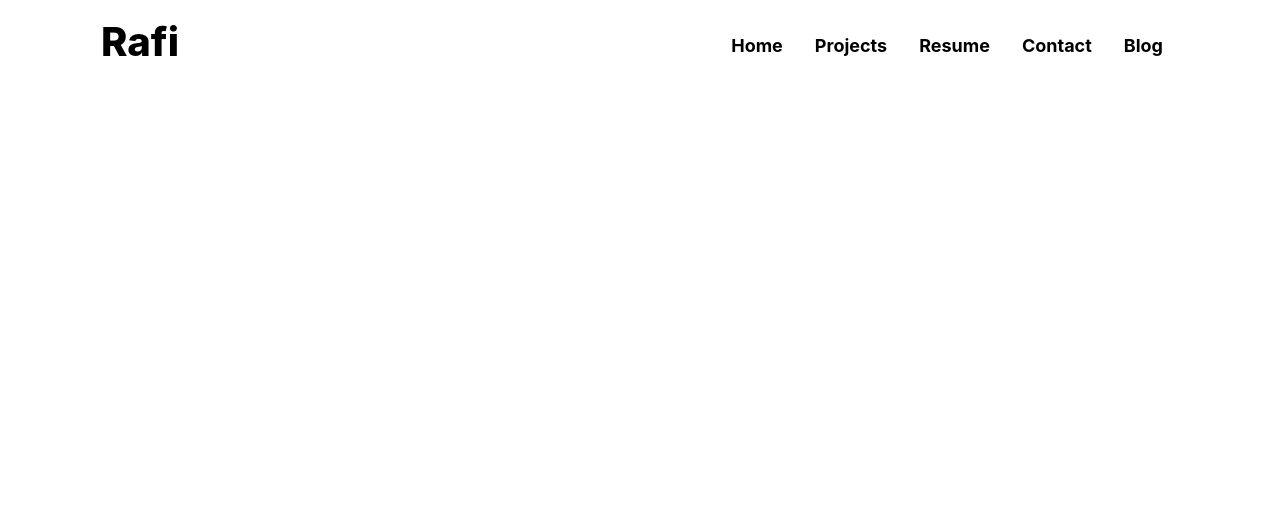
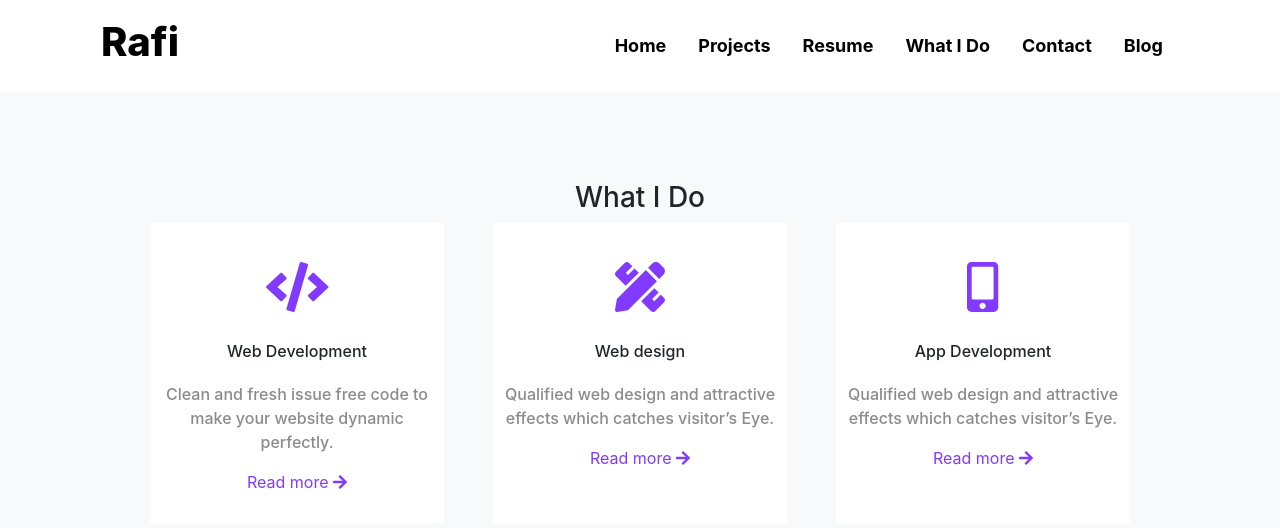
Before and after one commit to Rafi-Genon/rafi-portfolio, a React (Create React App) app: page /iDo in a window 1280 px wide. Shown: the top 528 px of the page. Built offline with nearby package versions, Linux system fonts and the light colour scheme.

Commit message:
wha i do section added

```diff
--- a/package.json
+++ b/package.json
@@ -4,7 +4,10 @@
   "private": true,
   "dependencies": {
     "@fortawesome/fontawesome-svg-core": "^1.2.35",
+    "@fortawesome/free-brands-svg-icons": "^5.15.3",
+    "@fortawesome/free-regular-svg-icons": "^5.15.3",
     "@fortawesome/free-solid-svg-icons": "^5.15.3",
+    "@fortawesome/react-fontawesome": "^0.1.14",
     "@testing-library/jest-dom": "^5.12.0",
     "@testing-library/react": "^11.2.6",
     "@testing-library/user-event": "^12.8.3",
--- a/src/App.js
+++ b/src/App.js
@@ -11,6 +11,7 @@ import Projects from './Components/Projects/Projects';
 import Contact from './Components/Contact/Contact';
 import Resume from './Components/Resume/Resume';
 import Blog from './Components/Blog/Blog';
+import WhatIDO from './Components/WhatIDo/WhatIDO';
 
 function App() {
   return (
@@ -35,8 +36,12 @@ function App() {
             <Contact />
           </Route>
 
+          <Route path="/iDo">
+            <WhatIDO></WhatIDO>
+          </Route>
+
           <Route path="/blog">
-           <Blog></Blog>
+            <Blog></Blog>
           </Route>
 
           <Route path="/resume">
--- a/src/Components/NavabarMain/NavbarMain.js
+++ b/src/Components/NavabarMain/NavbarMain.js
@@ -14,6 +14,7 @@ const NavbarMain = () => {
                     <Link style={{ textDecoration: 'none', fontSize: '18px', color: 'black', fontWeight: 'bold' }} to="/home" className="mx-3 my-4"><span className="nav-content">Home</span></Link><br />
                     <Link style={{ textDecoration: 'none', fontSize: '18px', color: 'black', fontWeight: 'bold' }} to="/projects" className="mx-3 my-4"><span className="nav-content">Projects</span></Link><br />
                     <Link style={{ textDecoration: 'none', fontSize: '18px', color: 'black', fontWeight: 'bold' }} to="/resume" className="mx-3 my-4"><span className="nav-content"> Resume</span></Link><br />
+                    <Link style={{ textDecoration: 'none', fontSize: '18px', color: 'black', fontWeight: 'bold' }} to="/iDo" className="mx-3 my-4"><span className="nav-content">What I Do</span></Link><br />
                     <Link style={{ textDecoration: 'none', fontSize: '18px', color: 'black', fontWeight: 'bold' }} to="/contact" className="mx-3 my-4"><span className="nav-content"> Contact</span></Link><br />
                     <Link style={{ textDecoration: 'none', fontSize: '18px', color: 'black', fontWeight: 'bold' }} to="/blog" className="mx-3 my-4"><span className="nav-content">Blog</span></Link><br />
                     {/* {
--- /dev/null
+++ b/src/Components/WhatIDo/WhatIDO.js
@@ -0,0 +1,37 @@
+import React from 'react';
+import { FontAwesomeIcon } from '@fortawesome/react-fontawesome'
+import { faArrowRight, faCode, faMobileAlt, faPencilRuler } from '@fortawesome/free-solid-svg-icons'
+import './WhatIDo.css'
+
+const WhatIDO = () => {
+    return (
+        <div className="bg-light what-i-do-section">
+            <h3 className="text-center">What I Do</h3>
+            <div className="d-flex justify-content-between what-i-do-container">
+
+                <div className="bg-white what-i-do-items">
+                    <FontAwesomeIcon className="what-i-do-items-icon" icon={faCode} ></FontAwesomeIcon>
+                    <h6>Web Development</h6>
+                    <p className="what-i-do-items-description">Clean and fresh issue free code to make your website dynamic perfectly.</p>
+                    <p className="what-i-do-read-more">Read more <FontAwesomeIcon className="" icon={faArrowRight} ></FontAwesomeIcon></p>
+                </div>
+
+                <div className="bg-white what-i-do-items">
+                    <FontAwesomeIcon className="what-i-do-items-icon" icon={faPencilRuler} ></FontAwesomeIcon>
+                    <h6>Web design</h6>
+                    <p className="what-i-do-items-description">Qualified web design and attractive effects which catches visitor’s Eye.</p>
+                    <p className="what-i-do-read-more">Read more <FontAwesomeIcon className="" icon={faArrowRight} ></FontAwesomeIcon></p>
+                </div>
+
+                <div className="bg-white what-i-do-items">
+                    <FontAwesomeIcon className="what-i-do-items-icon" icon={faMobileAlt} ></FontAwesomeIcon>
+                    <h6>App Development</h6>
+                    <p className="what-i-do-items-description">Qualified web design and attractive effects which catches visitor’s Eye.</p>
+                    <p className="what-i-do-read-more">Read more <FontAwesomeIcon className="" icon={faArrowRight} ></FontAwesomeIcon></p>
+                </div>
+            </div>
+        </div>
+    );
+};
+
+export default WhatIDO;
--- /dev/null
+++ b/src/Components/WhatIDo/WhatIDo.css
@@ -0,0 +1,35 @@
+.what-i-do-section {
+    padding: 90px 0px;
+}
+
+.what-i-do-items {
+    width: 30%;
+    display: flex;
+    flex-direction: column;
+    align-items: center;
+    padding: 1%;
+    text-align: center;
+    height: 300px;
+}
+
+.what-i-do-items h6 {
+    margin-bottom: 20px;
+}
+
+.what-i-do-items-icon {
+    color: #813AFE;
+    font-size: 50px;
+    margin: 30px 0px;
+}
+
+.what-i-do-items-description {
+    color: #8B8B8B;
+    font-weight: 480;
+}
+
+.what-i-do-container {
+    padding: 0px 150px;
+}
+.what-i-do-read-more{
+    color: #813AFE;
+}
```
Also changed, not shown: 1 other file (tests, documents, lock files or other folders).
